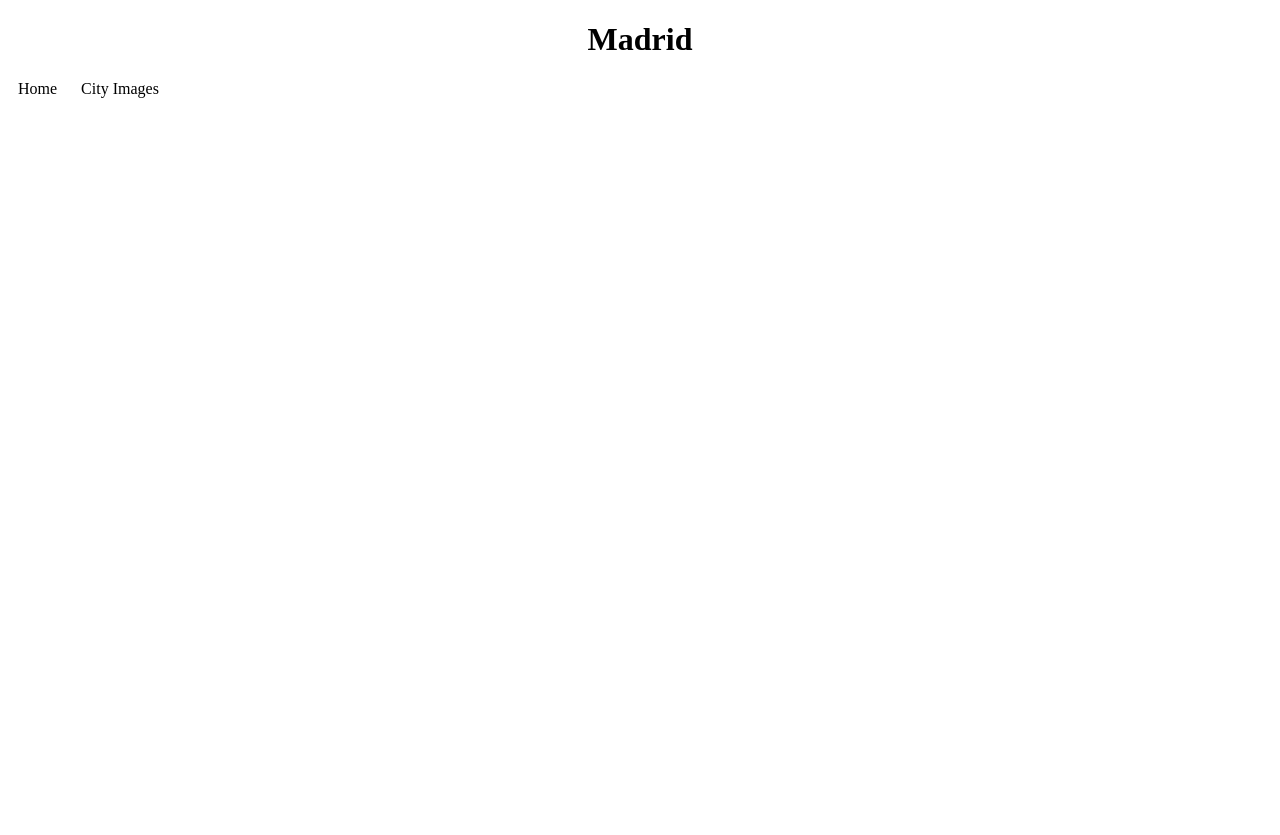
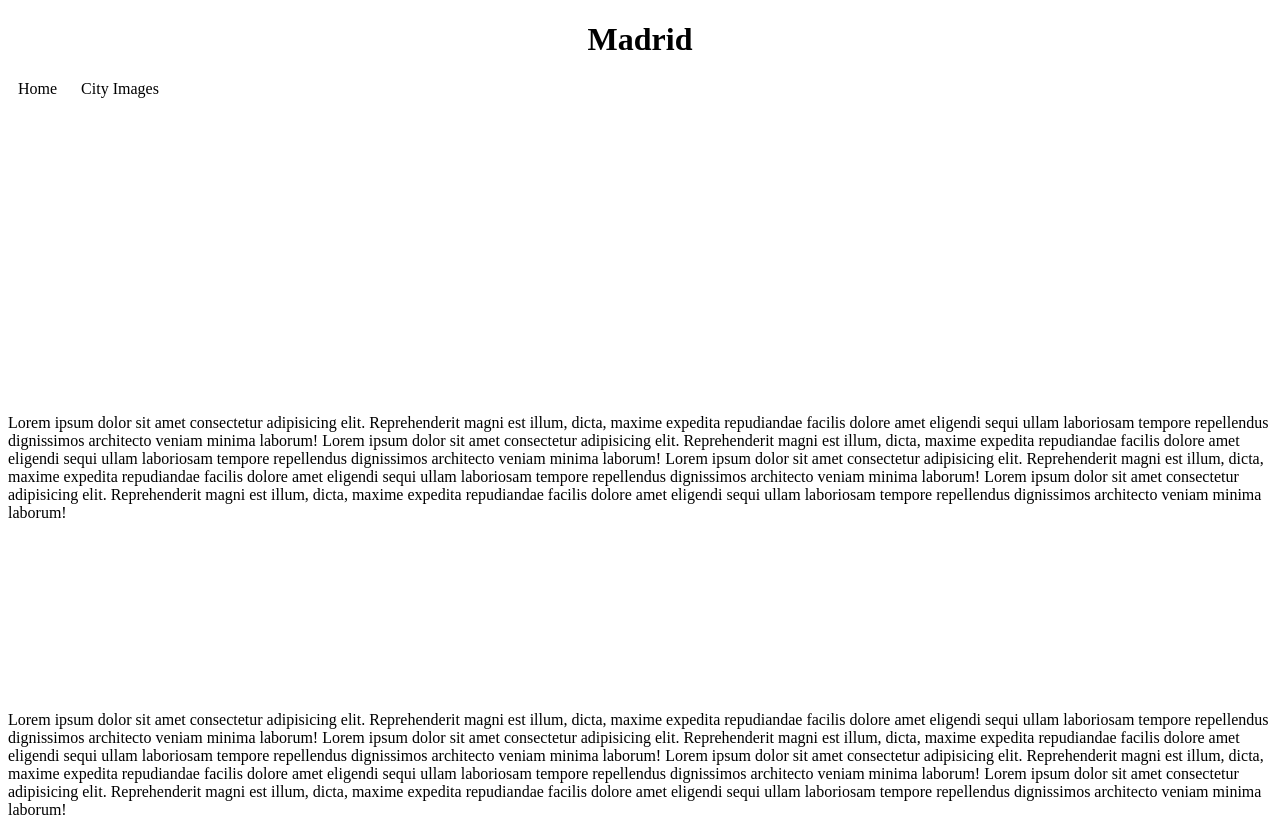
Before and after one commit to Javirb26/simple-travel-site, a plain HTML site: page index.html in a window 1280 px wide. Before the commit the page ends 800 px from the top, so only its background shows below. Drawn offline with Linux system fonts and the light colour scheme.

Commit message:
Flushed out index page

```diff
--- a/css/styles.css
+++ b/css/styles.css
@@ -14,3 +14,11 @@ a {
 a:hover {
     color: blue;
 }
+
+main {
+    margin-top: 25%;
+}
+
+p {
+    margin-top: 15%;
+}
--- a/index.html
+++ b/index.html
@@ -16,6 +16,13 @@
             <a href="index.html">Home</a>
             <a href="cityimages.html">City Images</a>
         </nav>
+
+        <main>
+            <p>Lorem ipsum dolor sit amet consectetur adipisicing elit. Reprehenderit magni est illum, dicta, maxime expedita repudiandae facilis dolore amet eligendi sequi ullam laboriosam tempore repellendus dignissimos architecto veniam minima laborum! Lorem ipsum dolor sit amet consectetur adipisicing elit. Reprehenderit magni est illum, dicta, maxime expedita repudiandae facilis dolore amet eligendi sequi ullam laboriosam tempore repellendus dignissimos architecto veniam minima laborum! Lorem ipsum dolor sit amet consectetur adipisicing elit. Reprehenderit magni est illum, dicta, maxime expedita repudiandae facilis dolore amet eligendi sequi ullam laboriosam tempore repellendus dignissimos architecto veniam minima laborum! Lorem ipsum dolor sit amet consectetur adipisicing elit. Reprehenderit magni est illum, dicta, maxime expedita repudiandae facilis dolore amet eligendi sequi ullam laboriosam tempore repellendus dignissimos architecto veniam minima laborum!</p>
+
+            <p>Lorem ipsum dolor sit amet consectetur adipisicing elit. Reprehenderit magni est illum, dicta, maxime expedita repudiandae facilis dolore amet eligendi sequi ullam laboriosam tempore repellendus dignissimos architecto veniam minima laborum! Lorem ipsum dolor sit amet consectetur adipisicing elit. Reprehenderit magni est illum, dicta, maxime expedita repudiandae facilis dolore amet eligendi sequi ullam laboriosam tempore repellendus dignissimos architecto veniam minima laborum! Lorem ipsum dolor sit amet consectetur adipisicing elit. Reprehenderit magni est illum, dicta, maxime expedita repudiandae facilis dolore amet eligendi sequi ullam laboriosam tempore repellendus dignissimos architecto veniam minima laborum! Lorem ipsum dolor sit amet consectetur adipisicing elit. Reprehenderit magni est illum, dicta, maxime expedita repudiandae facilis dolore amet eligendi sequi ullam laboriosam tempore repellendus dignissimos architecto veniam minima laborum!</p>
+        </main>
+
     </body>
 
 </html>
```
Also changed, not shown: cityimages.html (+3 -0 lines).
